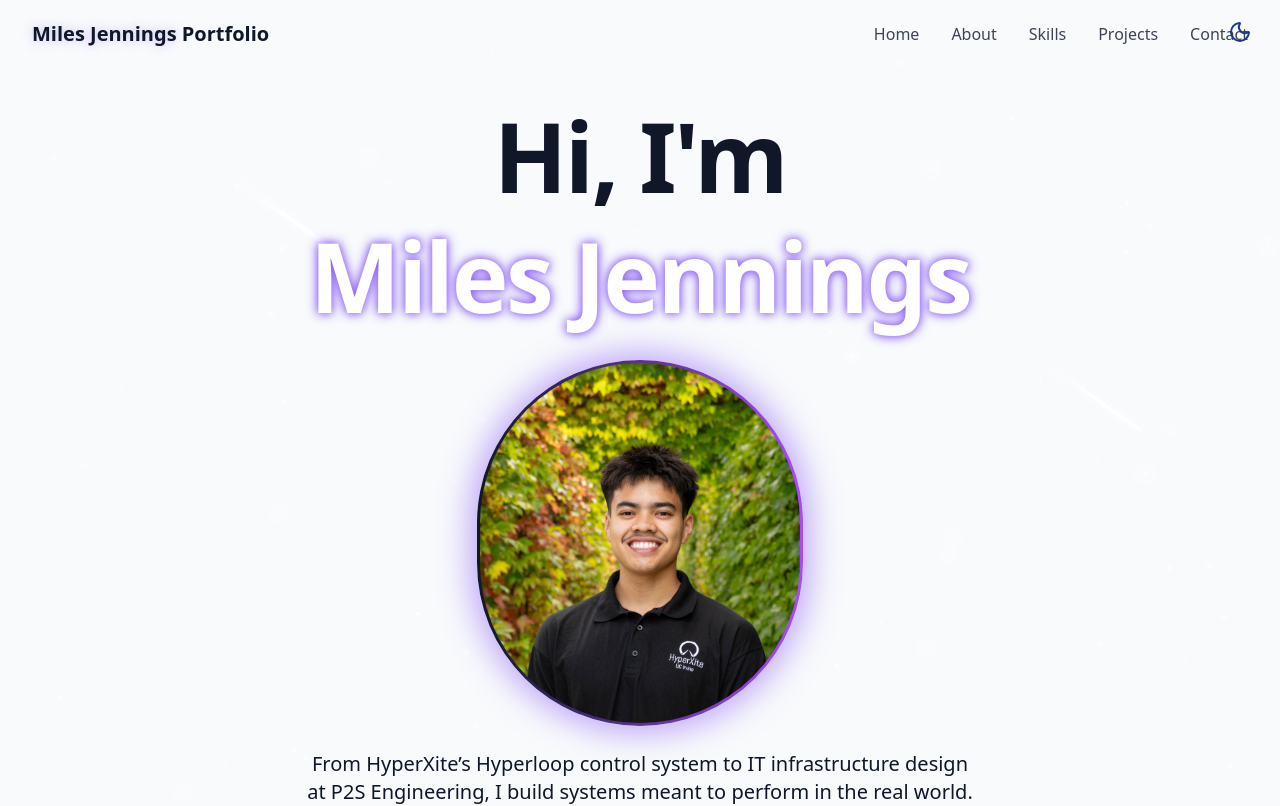
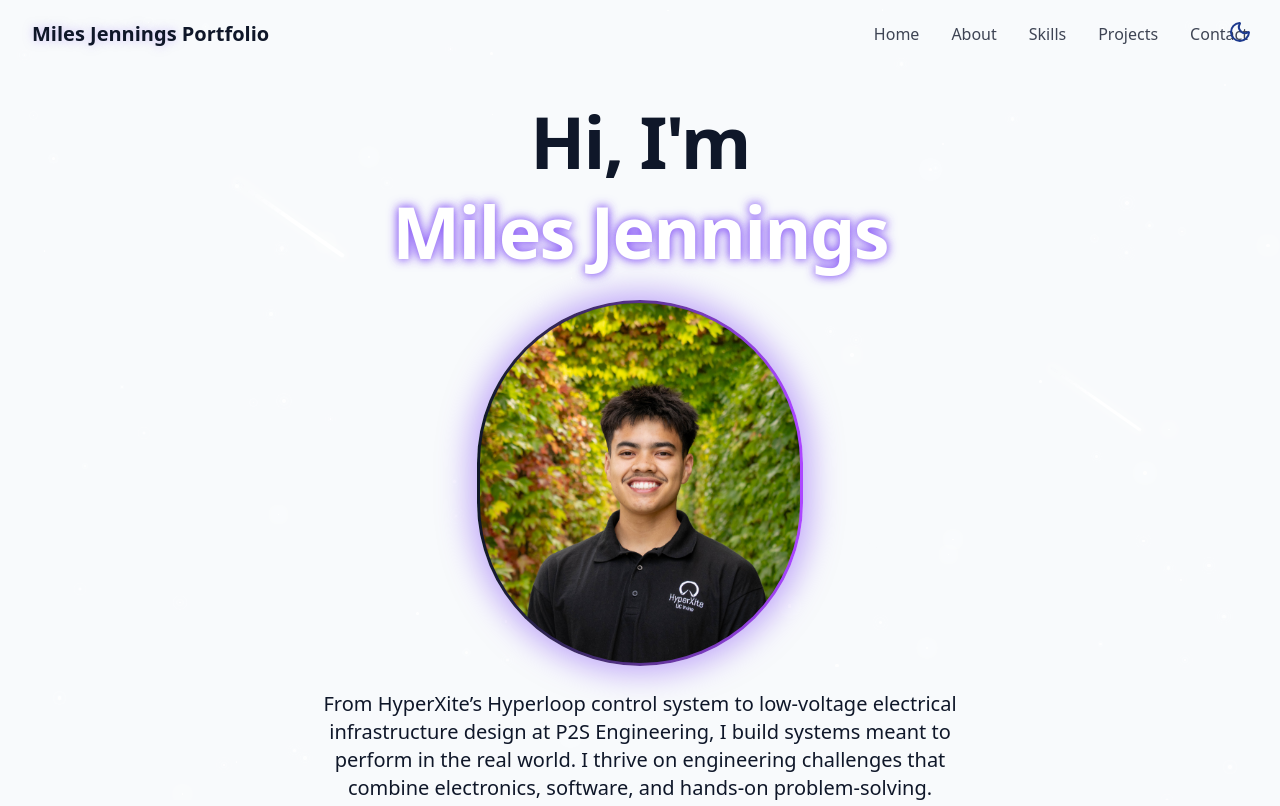
Before and after one commit to milesj04/My-Tailwind-Portfolio, a React (Vite) app: page / in a window 1280 px wide. Shown: the top 806 px of the page. Built offline with nearby package versions, Linux system fonts and the light colour scheme.

Commit message:
Lets connect portion resized, and hero page headshot + namechanges

```diff
--- a/src/components/HeroSection.jsx
+++ b/src/components/HeroSection.jsx
@@ -4,10 +4,10 @@ import Headshot from "@/assets/Headshots/MilesHeadShot-Hyper.jpg";
 export const HeroSection = () => {
     return (
     <section id="hero" className="relative min-h-screen flex flex-col justify-center px-4">
-        <div className="container max-w-4xl mx-auto text-center z-10 pt-24">
+        <div className="container max-w-4xl mx-auto text-center z-10 pt-24 pb-25">
             <div className="space-y-6">
 
-               <h1 className="text-5xl md:text-7xl lg:text-8xl font-bold tracking-tight leading-tight">
+               <h1 className="text-5xl md:text-6xl lg:text-7xl font-bold tracking-tight leading-tight">
                     <span className="opacity-0 animate-fade-in block ">Hi, I'm</span>
 
                     <span className="opacity-0 animate-fade-in-delay-1 block">
@@ -30,8 +30,8 @@ export const HeroSection = () => {
                     </div>
                 </div>
                 <p className="text-lg md:text-xl text-muted-foreground max-w-2xl mx-auto opacity-100 animate-fade-in-delay-1">
-                    From HyperXite’s Hyperloop control system to IT infrastructure design at P2S Engineering, I build systems meant to perform in the real
-                    world. I thrive on engineering challenges that combine electronics, firmware, and hands-on problem-solving.
+                    From HyperXite’s Hyperloop control system to low-voltage electrical infrastructure design at P2S Engineering, I build systems meant to perform in the real
+                    world. I thrive on engineering challenges that combine electronics, software, and hands-on problem-solving.
 
                 </p>
                 <div className="pt-4 opacity-0 animate-fade-in-delay-5">
```
